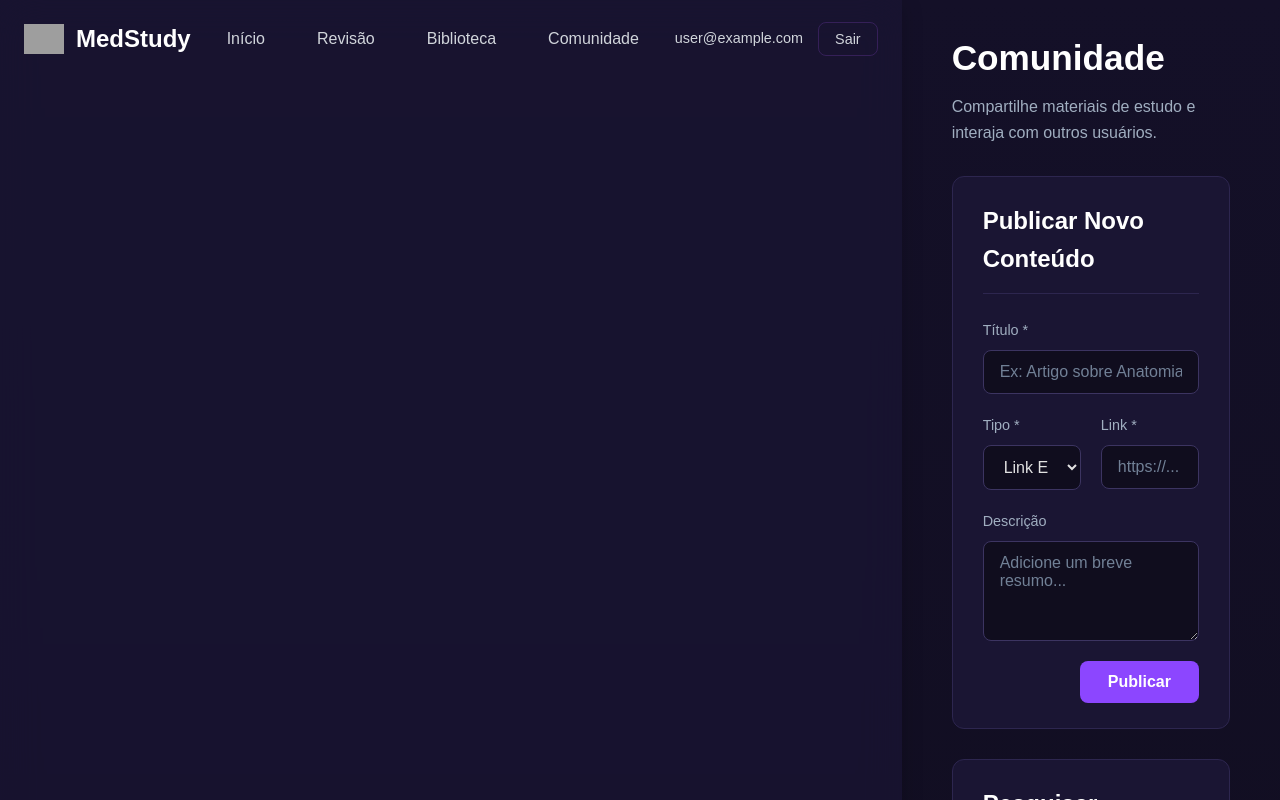
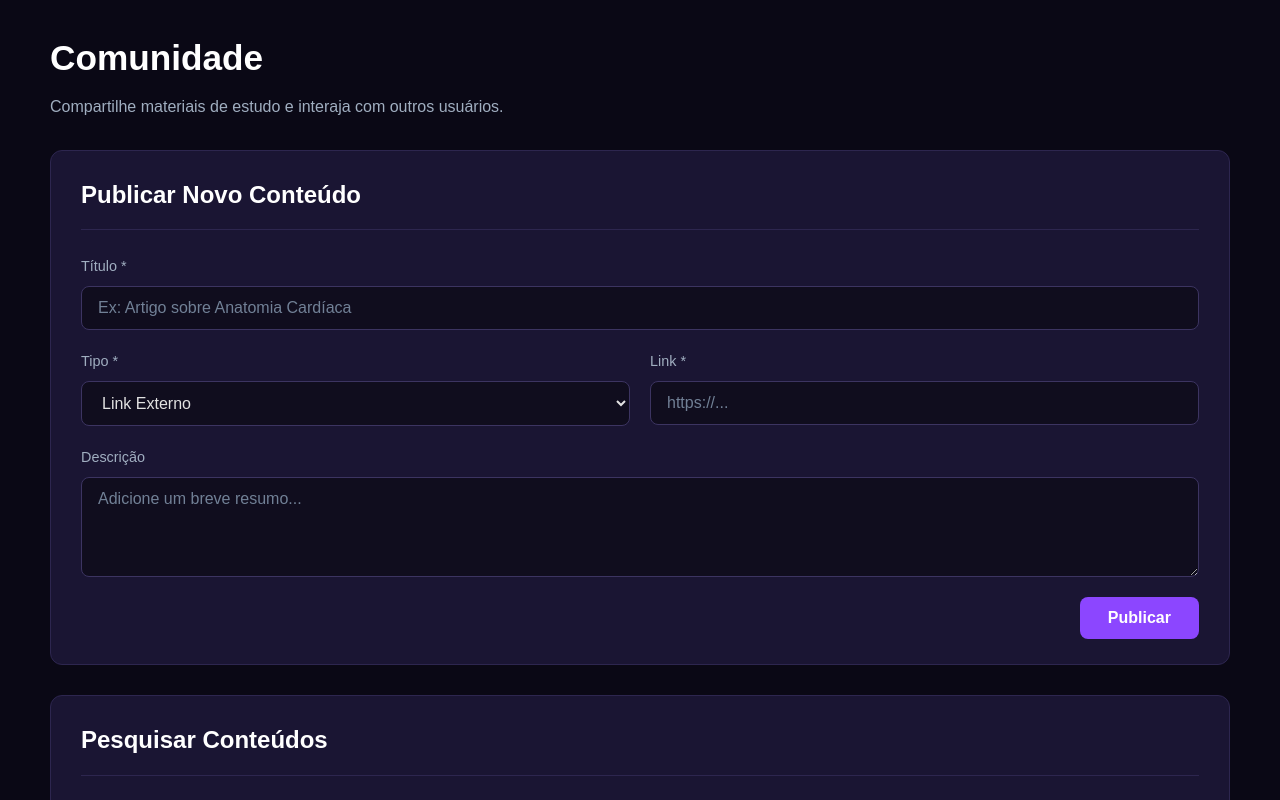
Before and after one commit to gcolumbina25/medstudy, a React (Vite) app: page /comunidade in a window 1280 px wide. Shown: the top 800 px of the page. Built offline with nearby package versions, Linux system fonts and the light colour scheme; no server answers; the database is empty; sample sign-in values are in the browser's storage; grey boxes are pictures that could not be loaded; a web font is replaced by a local one.

Commit message:
refactor: Fix community page layout

```diff
--- a/src/pages/Community.jsx
+++ b/src/pages/Community.jsx
@@ -1,5 +1,4 @@
 import { useState, useEffect } from 'react';
-import Header from '../components/Header';
 import styles from './Community.module.css';
 import { useAuth } from '../contexts/AuthContext';
 import { publishContent, listenToContent } from '../services/communityService';
@@ -70,8 +69,6 @@ const Community = () => {
   };
 
   return (
-    <div className={styles.communityPage}>
-      <Header />
     <main className={styles.main}>
       <div className={styles.header}>
         <h1>Comunidade</h1>
@@ -160,7 +157,6 @@ const Community = () => {
         )}
       </section>
     </main>
-    </div>
   );
 };
 
--- a/src/pages/Community.module.css
+++ b/src/pages/Community.module.css
@@ -1,10 +1,3 @@
-/* Estrutura principal da página, alinhada com o MainLayout */
-.communityPage {
-  display: flex;
-  background: linear-gradient(180deg, #141028 0%, #100d1e 100%);
-  min-height: 100vh; /* Garante que o gradiente ocupe a tela toda */
-}
-
 .main {
   flex-grow: 1;
   padding: 30px 50px;
```
Lines whose indentation alone changed are shown as unchanged.
